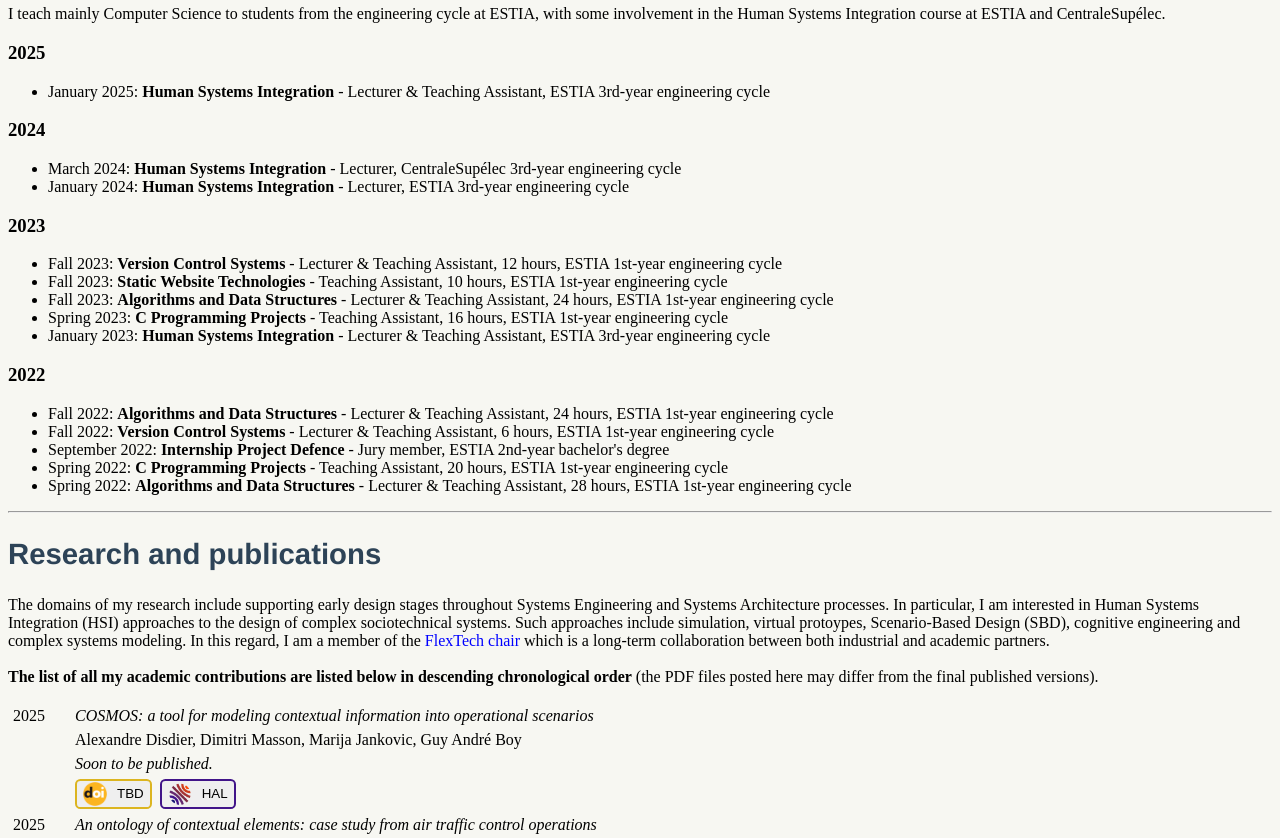
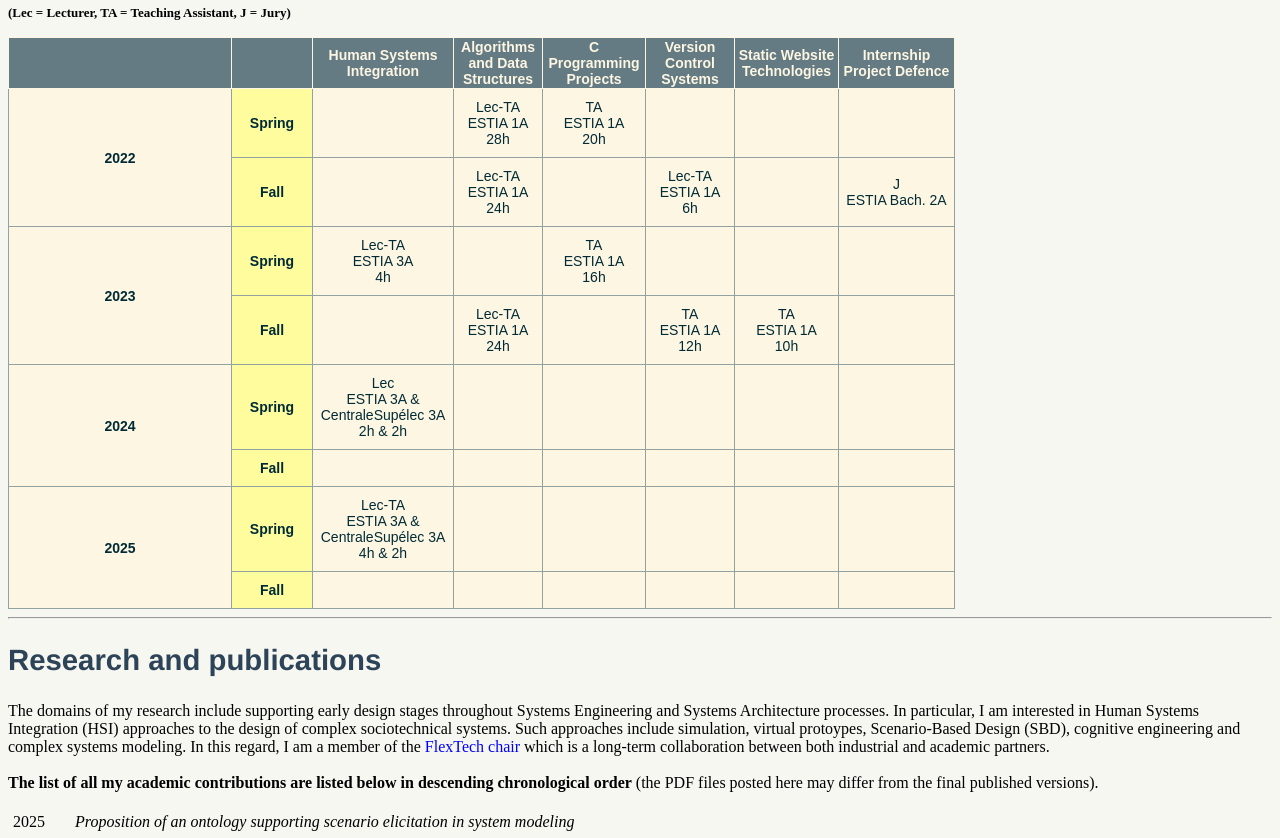
Before and after one commit to adisdier/adisdier.github.io, a plain HTML site: page index.html in a window 1280 px wide. Shown: the part 578-1416 px from the top of the page. Drawn offline with Linux system fonts and the light colour scheme.

Commit message:
Made table for teaching

```diff
--- a/ad.css
+++ b/ad.css
@@ -96,6 +96,48 @@
                 margin: 0 5px;
             }
 
+            .teaching-table  {
+                border-collapse:collapse;
+                border-color:#93a1a1;
+                border-spacing:0;
+                text-align:center;
+                vertical-align:middle;
+                font-family:Arial, sans-serif;
+                font-size:14px;
+                font-weight:normal;
+                overflow:hidden;
+                padding:10px 5px;
+                word-break:normal;
+            }
+            .teaching-table th{
+                background-color:#657b83;
+                border-style:solid;
+                border-width:1px;
+                color:#fdf6e3;
+            }
+            .teaching-table td{
+                background-color:#fdf6e3;
+                border-color:#93a1a1;
+                border-style:solid;
+                border-width:1px;
+                color:#002b36;
+                font-family:Arial, sans-serif;
+                font-size:14px;
+                overflow:hidden;
+                padding:10px 5px;
+                word-break:normal;
+            }
+            .teaching-table .teaching-table-col-header{
+                font-weight: bold;
+            }
+            .teaching-table .teaching-table-row-header{
+                background-color:#fffc9e;
+                border-color:inherit;
+                font-weight:bold;
+                text-align:center;
+                vertical-align:middle
+            }
+
             footer {
                 color: white;
                 font-weight: bold;
--- a/index.html
+++ b/index.html
@@ -9,13 +9,11 @@
         <div class="header">
             <h1 class="title">Alexandre Disdier</h1>
             <p class="header-info">
-            PhD candidate in Systems Engineering<br/><br/>
+            Assistant Professor in Computer Science and Systems Engineering<br/><br/>
 
-            CS Research Lab, <a href="https://www.csgroup.eu/en/">CS GROUP</a>, 3 Bd Thomas Gobert, 91120 Palaiseau, France<br/>
-            <a href="http://www.lgi.centralesupelec.fr/">Laboratoire Génie Industriel (LGI)</a>, CentraleSupélec, Paris Saclay University, 3 Rue Joliot Curie, 91190 Gif-sur-Yvette, France<br/>
             <a href="https://www.estia.fr/">ESTIA Institute of Technology</a>, Technopole Izarbel, 90 Allée Fauste d’Elhuyar, 64210 Bidart, France<br/><br/>
 
-            e-mail: firstname [dot] lastname [at] centralesupelec [dot] fr<br/><br/>
+            e-mail: firstname [dot] lastname [at] estia [dot] fr<br/><br/>
 
             <a href="https://orcid.org/0000-0001-9530-2308">
                 <button class="c-button orcid">
@@ -47,17 +45,14 @@
             </p>
 
             <div class="logos">
-                <img src="icons/cs.png" alt="" height="65" />
-                <img src="icons/centrale.png" alt="" height="70" />
                 <img src="icons/estia.png" alt="" height="70" />
                 <img src="icons/flextech.png" alt="" height="70" />
             </div>
         </div>
 
-
         <div class="main">
             <p>
-            I am currently a Ph.D. student within the <a href="https://www.flextechchair.org/home/index.html">FlexTech chair</a> and study contextual approaches and Human-Systems Integration (HSI) techniques in the development of remote tower operations for both civil and military applications. I belong to the Interfaces doctoral school of Paris-Saclay University. I work for the CS Research Lab from CS GROUP (A Sopra Steria Company), the Industrial Engineering Laboratory (LGI) at CentraleSupélec and the ESTIA-Recherche laboratory.<br/><br/>
+            I am currently a post-doctoral researcher within the <a href="https://www.flextechchair.org/home/index.html">FlexTech chair</a> and study contextual approaches and Human-Systems Integration (HSI) techniques in the development of complex sociotechnical systems. I obtained my Ph.D. from the Industrial Engineering Laboratory (LGI) at CentraleSupélec and the ESTIA-Recherche laboratory. My PhD program was funded by the CS Research Lab from CS GROUP (A Sopra Steria Company) and was concerned with contextual modeling of military air traffic control operations.<br/><br/>
 
             I hold an engineering degree from ENSEIRB-MATMECA (Ecole nationale supérieure d’électronique, informatique, télécommunications, mathématique et mécanique de Bordeaux) in computer science with a specialization in High Performance Computing and Data Science.
             </p>
@@ -66,31 +61,108 @@
 
             <h2 class="section">Teaching</h2>
             <p>I teach mainly Computer Science to students from the engineering cycle at ESTIA, with some involvement in the Human Systems Integration course at ESTIA and CentraleSupélec.</p>
-            <h3>2025</h3>
-            <ul>
-                <li>January 2025: <span style="font-weight: bold;">Human Systems Integration</span> - Lecturer & Teaching Assistant, ESTIA 3rd-year engineering cycle</li>
-            </ul>
-            <h3>2024</h3>
-            <ul>
-                <li>March 2024: <span style="font-weight: bold;">Human Systems Integration</span> - Lecturer, CentraleSupélec 3rd-year engineering cycle</li>
-                <li>January 2024: <span style="font-weight: bold;">Human Systems Integration</span> - Lecturer, ESTIA 3rd-year engineering cycle</li>
-            </ul>
-            <h3>2023</h3>
-            <ul>
-                <li>Fall 2023: <span style="font-weight: bold;">Version Control Systems</span> - Lecturer & Teaching Assistant, 12 hours, ESTIA 1st-year engineering cycle</li>
-                <li>Fall 2023: <span style="font-weight: bold;">Static Website Technologies</span> - Teaching Assistant, 10 hours, ESTIA 1st-year engineering cycle</li>
-                <li>Fall 2023: <span style="font-weight: bold;">Algorithms and Data Structures</span> - Lecturer & Teaching Assistant, 24 hours, ESTIA 1st-year engineering cycle</li>
-                <li>Spring 2023: <span style="font-weight: bold;">C Programming Projects</span> - Teaching Assistant, 16 hours, ESTIA 1st-year engineering cycle</li>
-                <li>January 2023: <span style="font-weight: bold;">Human Systems Integration</span> - Lecturer & Teaching Assistant, ESTIA 3rd-year engineering cycle</li>
-            </ul>
-            <h3>2022</h3>
-            <ul>
-                <li>Fall 2022: <span style="font-weight: bold;">Algorithms and Data Structures</span> - Lecturer & Teaching Assistant, 24 hours, ESTIA 1st-year engineering cycle</li>
-                <li>Fall 2022: <span style="font-weight: bold;">Version Control Systems</span> - Lecturer & Teaching Assistant, 6 hours, ESTIA 1st-year engineering cycle</li>
-                <li>September 2022: <span style="font-weight: bold;">Internship Project Defence</span> - Jury member, ESTIA 2nd-year bachelor's degree</li>
-                <li>Spring 2022: <span style="font-weight: bold;">C Programming Projects</span> - Teaching Assistant, 20 hours, ESTIA 1st-year engineering cycle</li>
-                <li>Spring 2022: <span style="font-weight: bold;">Algorithms and Data Structures</span> - Lecturer & Teaching Assistant, 28 hours, ESTIA 1st-year engineering cycle</li>
-            </ul>
+            <p><span style="font-size: small; font-weight: bold;">(Lec = Lecturer, TA = Teaching Assistant, J = Jury)</span></p>
+
+            <table class="teaching-table" style="undefined;table-layout: fixed; width: 946px"><colgroup>
+                    <col style="width: 223px">
+                    <col style="width: 81px">
+                    <col style="width: 141px">
+                    <col style="width: 89px">
+                    <col style="width: 103px">
+                    <col style="width: 89px">
+                    <col style="width: 104px">
+                    <col style="width: 116px">
+                </colgroup>
+                <thead>
+                    <tr>
+                        <th></th>
+                        <th></th>
+                        <th>Human Systems Integration</th>
+                        <th>Algorithms and Data Structures</th>
+                        <th>C Programming Projects</th>
+                        <th>Version Control Systems</th>
+                        <th>Static Website Technologies</th>
+                        <th>Internship Project Defence</th>
+                    </tr></thead>
+                    <tbody>
+                        <tr>
+                            <td class="teaching-table-col-header" rowspan="2">2022</td>
+                            <td class="teaching-table-row-header">Spring</td>
+                            <td></td>
+                            <td>Lec-TA<br>ESTIA 1A<br>28h</td>
+                            <td>TA<br>ESTIA 1A<br>20h</td>
+                            <td></td>
+                            <td></td>
+                            <td></td>
+                        </tr>
+                        <tr>
+                            <td class="teaching-table-row-header">Fall</td>
+                            <td></td>
+                            <td>Lec-TA<br>ESTIA 1A<br>24h</td>
+                            <td></td>
+                            <td>Lec-TA<br>ESTIA 1A<br>6h</td>
+                            <td></td>
+                            <td>J<br>ESTIA Bach. 2A</td>
+                        </tr>
+                        <tr>
+                            <td class="teaching-table-col-header" rowspan="2">2023</td>
+                            <td class="teaching-table-row-header">Spring</td>
+                            <td>Lec-TA<br>ESTIA 3A<br>4h</td>
+                            <td></td>
+                            <td>TA<br>ESTIA 1A<br>16h</td>
+                            <td></td>
+                            <td></td>
+                            <td></td>
+                        </tr>
+                        <tr>
+                            <td class="teaching-table-row-header">Fall</td>
+                            <td></td>
+                            <td>Lec-TA<br>ESTIA 1A<br>24h</td>
+                            <td></td>
+                            <td>TA<br>ESTIA 1A<br>12h</td>
+                            <td>TA<br>ESTIA 1A<br>10h</td>
+                            <td></td>
+                        </tr>
+                        <tr>
+                            <td class="teaching-table-col-header" rowspan="2">2024</td>
+                            <td class="teaching-table-row-header">Spring</td>
+                            <td>Lec<br>ESTIA 3A &amp; CentraleSupélec 3A<br>2h &amp; 2h</td>
+                            <td></td>
+                            <td></td>
+                            <td></td>
+                            <td></td>
+                            <td></td>
+                        </tr>
+                        <tr>
+                            <td class="teaching-table-row-header">Fall</td>
+                            <td></td>
+                            <td></td>
+                            <td></td>
+                            <td></td>
+                            <td></td>
+                            <td></td>
+                        </tr>
+                        <tr>
+                            <td class="teaching-table-col-header" rowspan="2">2025</td>
+                            <td class="teaching-table-row-header">Spring</td>
+                            <td>Lec-TA<br>ESTIA 3A &amp; CentraleSupélec 3A<br>4h &amp; 2h</td>
+                            <td></td>
+                            <td></td>
+                            <td></td>
+                            <td></td>
+                            <td></td>
+                        </tr>
+                        <tr>
+                            <td class="teaching-table-row-header">Fall</td>
+                            <td></td>
+                            <td></td>
+                            <td></td>
+                            <td></td>
+                            <td></td>
+                            <td></td>
+                        </tr>
+                    </tbody>
+            </table>
 
             <hr />
 
@@ -105,24 +177,7 @@
                 <tbdody>
                 <tr valign="top">
                     <td>2025&nbsp;&nbsp;&nbsp;&nbsp;&nbsp;&nbsp;</td>
-                    <td><span style="font-style: italic;">COSMOS: a tool for modeling contextual information into operational scenarios</span></td>
-                </tr>
-                <tr valign="top">
-                    <td></td>
-                    <td>Alexandre Disdier, Dimitri Masson, Marija Jankovic, Guy André Boy</td>
-                </tr>
-                <tr valign="top">
-                    <td></td>
-                    <td><span style="font-style: italic;">Soon to be published.</span></td>
-                </tr>
-                <tr valign="top">
-                    <td></td>
-                    <td><a href=""><button class="c-button doi"><object data="icons/doi.png" width="24" height="24"> </object>TBD</button></a>&nbsp;&nbsp;<a href=""><button class="c-button hal"><object data="icons/hal.png" width="24" height="24"> </object>HAL</button></a></td>
-                </tr>
-
-                <tr valign="top">
-                    <td>2025&nbsp;&nbsp;&nbsp;&nbsp;&nbsp;&nbsp;</td>
-                    <td><span style="font-style: italic;">An ontology of contextual elements: case study from air traffic control operations</span></td>
+                    <td><span style="font-style: italic;">Proposition of an ontology supporting scenario elicitation in system modeling</span></td>
                 </tr>
                 <tr valign="top">
                     <td></td>
@@ -229,7 +284,7 @@
                 </tr>
                 <tr valign="top">
                     <td></td>
-                    <td>&nbsp;&nbsp;<span style="font-style: italic;">Thesis subject (name subject to change): Contribution to the integration of contextual information in the design models of complex sociotechnical systems</span></td>
+                    <td>&nbsp;&nbsp;<span style="font-style: italic;">Thesis subject: Contribution to the integration of contextual information in the design models of complex sociotechnical systems</span></td>
                 </tr>
                 <tr valign="top">
                     <td></td>
```
Also changed, not shown: icons/centrale.png (deleted), icons/cs.png (deleted).
